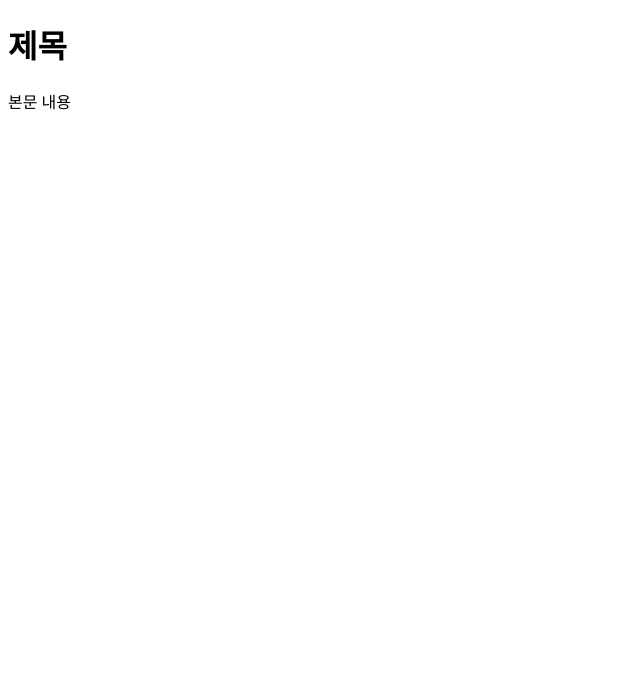
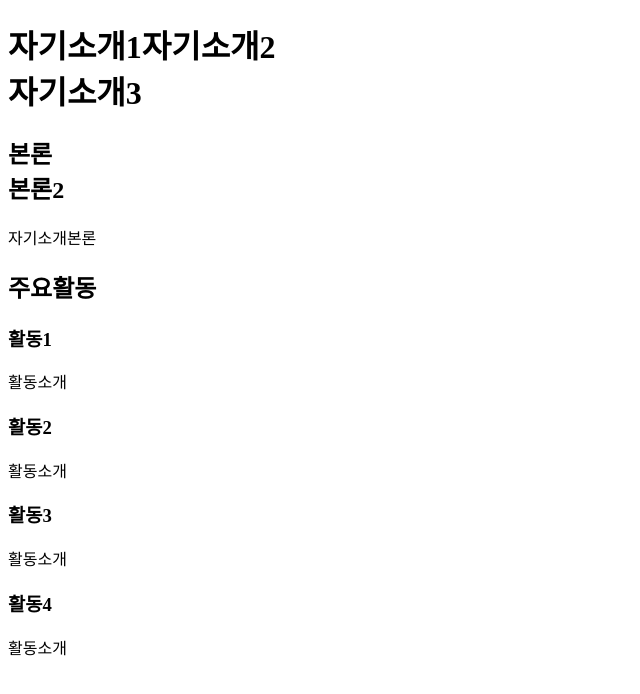
Before and after one commit to bbuddifuckangel/Mid-term-Project, a plain HTML site: page index.html in a window 1280 px wide. Shown: the whole page, without its empty margins (0-640 px from the left). Drawn offline with Linux system fonts and the light colour scheme.

Commit message:
fremework

```diff
--- a/index.html
+++ b/index.html
@@ -1,10 +1,23 @@
-<!DOCTYPE html>
+<!DOCTYPE HTML>
 <html>
-  <head>
-    <title>commit test&push</title>
-  </head>
-  <body>
-    <h1>제목</h1>
-    <p>본문 내용</p>
-  </body>
+	<head>
+		<title>자기소개서</title>
+	</head>
+		<h1><strong>자기소개1</strong>자기소개2<br />
+		자기소개3<br />
+		</h1>
+
+		<h2>본론<br />
+			본론2</h2>
+				<p>자기소개본론</p>
+        <h2>주요활동</h2>
+		<h3>활동1</h3>
+		<p>활동소개</p>
+		<h3>활동2</h3>
+		<p>활동소개</p>
+		<h3>활동3</h3>
+		<p>활동소개</p>
+		<h3>활동4</h3>
+		<p>활동소개</p>
+	</body>
 </html>
```
Also changed, not shown: 1 other file.
